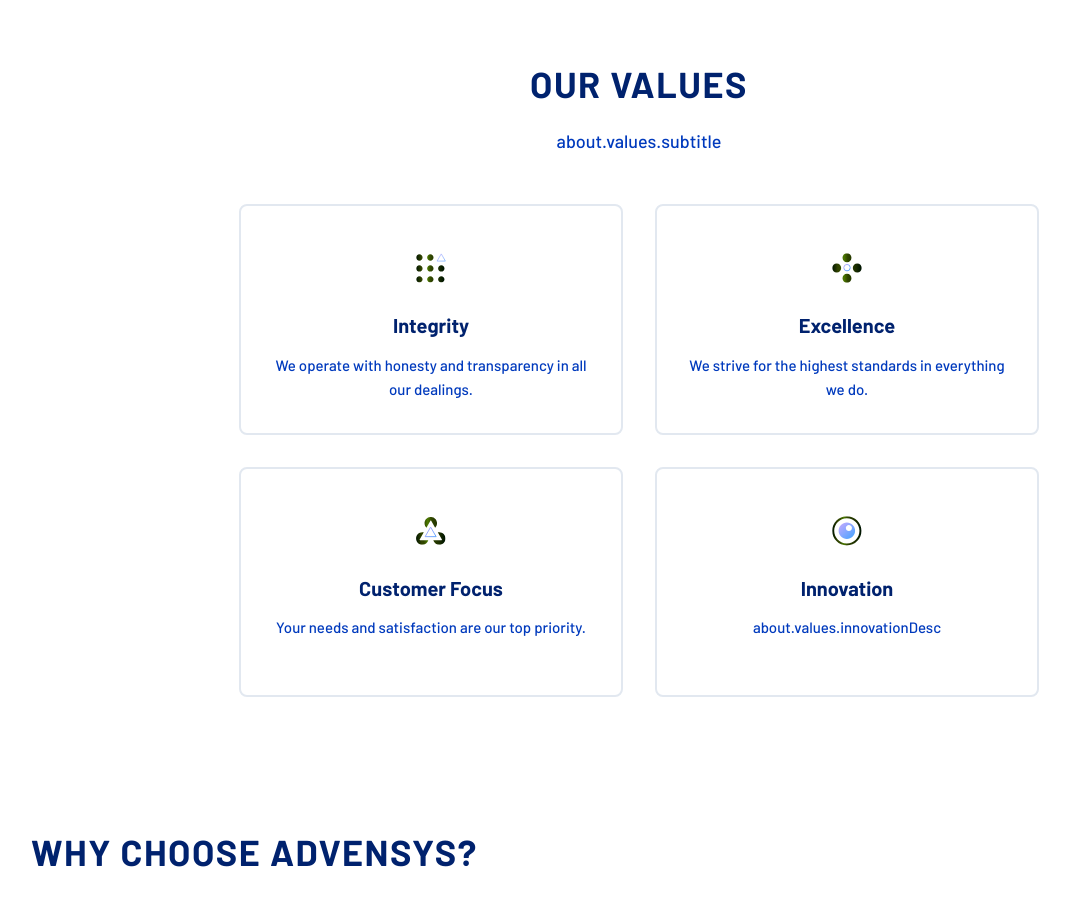
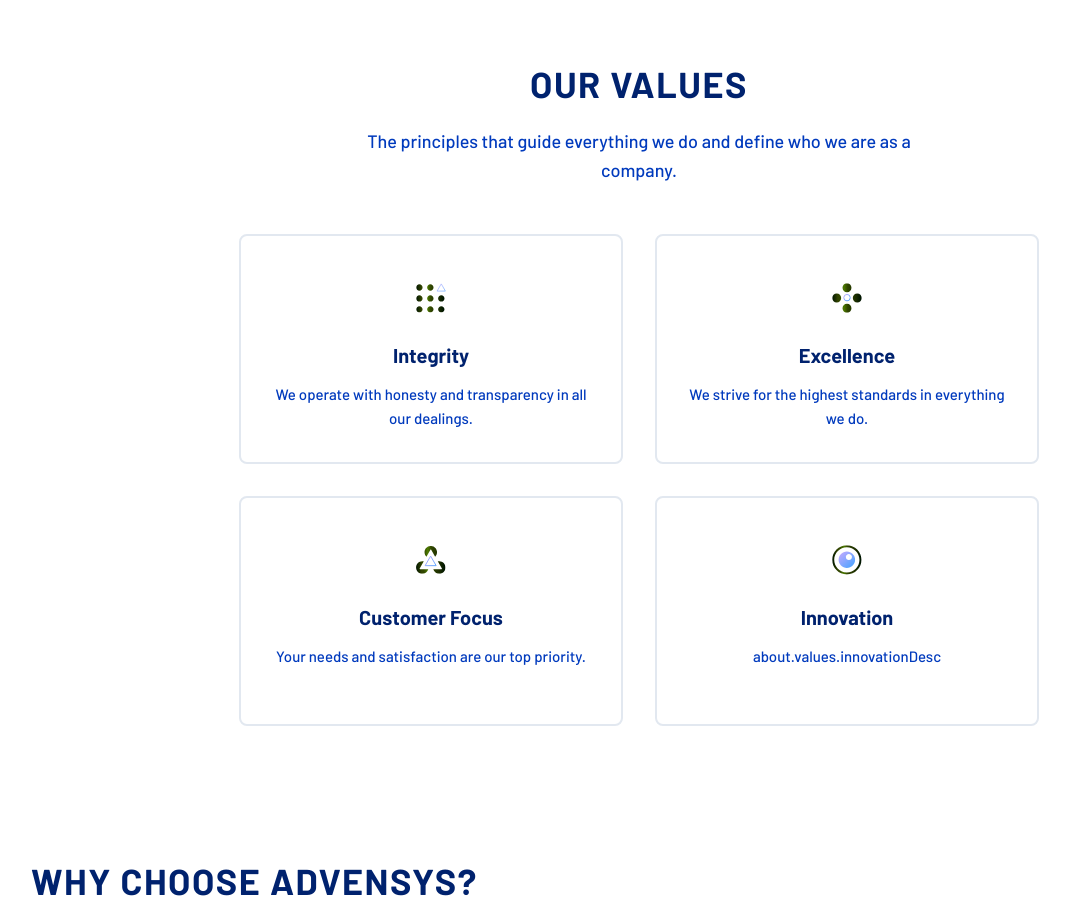
Before and after one commit to TAJKING10/advensysinFINANCETAJ, a React (Vite) app: page / in a window 1280 px wide. Shown: the part 3860-4784 px from the top of the page, without its empty margins (1-1071 px from the left). Built offline with nearby package versions, Linux system fonts and the light colour scheme.

Commit message:
our values

```diff
--- a/src/translations/en.js
+++ b/src/translations/en.js
@@ -134,6 +134,7 @@
     },
     values: {
       title: 'Our Values',
+      subtitle: 'The principles that guide everything we do and define who we are as a company.',
       integrity: 'Integrity',
       excellence: 'Excellence',
       innovation: 'Innovation',
--- a/src/translations/fr.js
+++ b/src/translations/fr.js
@@ -134,6 +134,7 @@
     },
     values: {
       title: 'Nos Valeurs',
+      subtitle: 'Les principes qui guident tout ce que nous faisons et définissent qui nous sommes en tant qu\'entreprise.',
       integrity: 'Intégrité',
       excellence: 'Excellence',
       innovation: 'Innovation',
--- a/src/translations/sv.js
+++ b/src/translations/sv.js
@@ -134,6 +134,7 @@
     },
     values: {
       title: 'Våra Värderingar',
+      subtitle: 'Principerna som styr allt vi gör och definierar vem vi är som företag.',
       integrity: 'Integritet',
       excellence: 'Excellens',
       innovation: 'Innovation',
```
